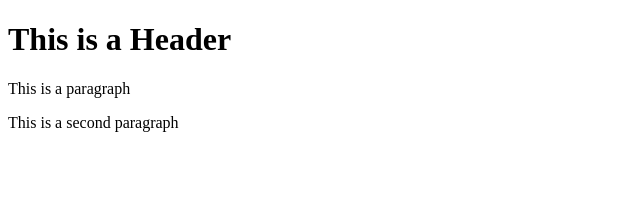
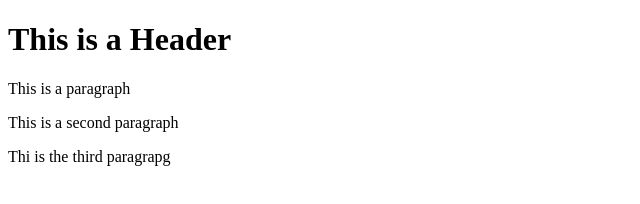
Before and after one commit to dasharet/git-test, a website: page index.html in a window 1280 px wide. Shown: the whole page, without its empty margins (0-640 px from the left). Drawn offline with Linux system fonts and the light colour scheme.

Commit message:
fourth commit

```diff
--- a/index.html
+++ b/index.html
@@ -6,5 +6,6 @@
         <h1>This is a Header</h1>
         <p>This is a paragraph</p>
         <p>This is a second paragraph</p>
+        <p>Thi is the third paragrapg</p>
     </body>
 </html>
```
Also changed, not shown: package.json (added, +24 -0 lines), 2 other files.
